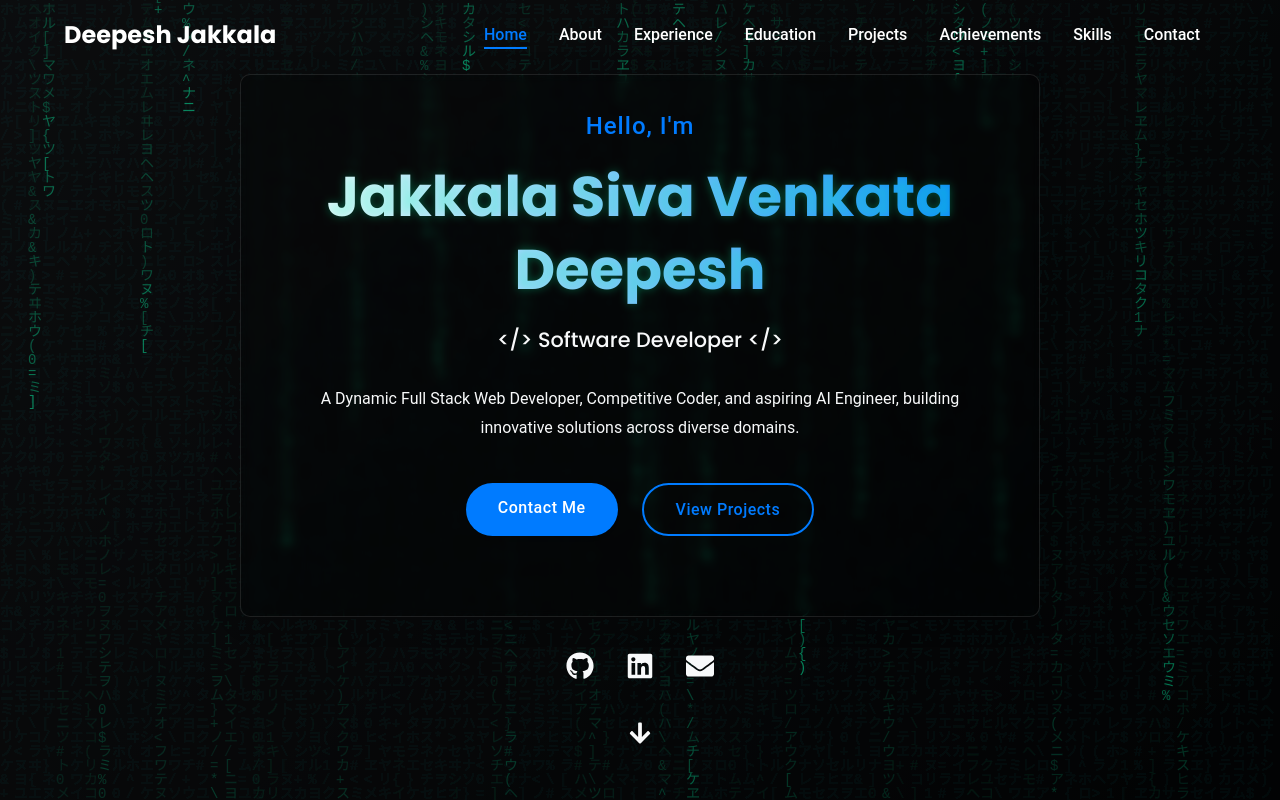
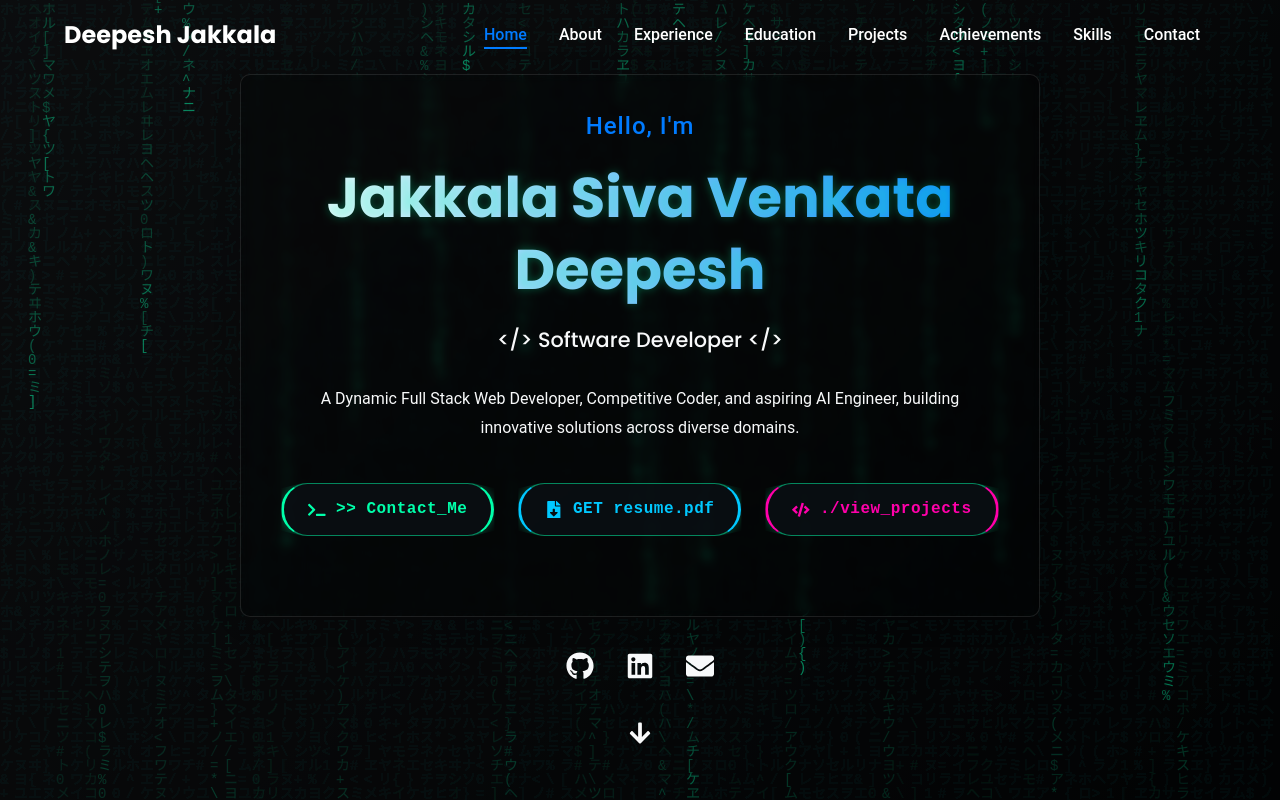
Before and after one commit to DeepeshDragoneel/Portfolio, a React (Create React App) app: page / in a window 1280 px wide. Shown: the top 800 px of the page. Built offline with nearby package versions, Linux system fonts and the light colour scheme; no server answers.

Commit message:
Remade Home section to cyberpunk design

```diff
--- a/src/components/Hero/hero.jsx
+++ b/src/components/Hero/hero.jsx
@@ -1,6 +1,17 @@
 import React, { useEffect, useRef } from "react";
 import { Link } from "react-scroll";
-import { FaGithub, FaLinkedin, FaEnvelope, FaArrowDown } from "react-icons/fa";
+import {
+    FaGithub,
+    FaLinkedin,
+    FaEnvelope,
+    FaArrowDown,
+    FaFileDownload,
+    FaEnvelopeOpen,
+    FaLaptopCode,
+    FaTerminal,
+    FaCode,
+} from "react-icons/fa";
+import resumePDF from "../../assets/Jakkala_Siva_Venkata_Deepesh.pdf";
 import "./hero.scss";
 
 const Hero = () => {
@@ -119,19 +130,28 @@ const Hero = () => {
                             smooth={true}
                             offset={-70}
                             duration={500}
-                            className="btn"
+                            className="btn btn--contact"
                         >
-                            Contact Me
+                            <FaTerminal className="btn-icon" /> {">>"}{" "}
+                            Contact_Me
                         </Link>
+                        <a
+                            href={resumePDF}
+                            download="Jakkala_Siva_Venkata_Deepesh_Resume.pdf"
+                            className="btn btn--resume"
+                        >
+                            <FaFileDownload className="btn-icon" /> GET
+                            resume.pdf
+                        </a>
                         <Link
                             to="projects"
                             spy={true}
                             smooth={true}
                             offset={-70}
                             duration={500}
-                            className="btn btn--outline"
+                            className="btn btn--projects"
                         >
-                            View Projects
+                            <FaCode className="btn-icon" /> ./view_projects
                         </Link>
                     </div>
                 </div>
--- a/src/components/Hero/hero.scss
+++ b/src/components/Hero/hero.scss
@@ -116,9 +116,165 @@
         gap: 1.5rem;
         margin-bottom: 3rem;
         justify-content: center;
+        flex-wrap: wrap;
+
         .btn {
+            display: flex;
+            align-items: center;
+            justify-content: center;
+            min-width: 180px;
+            padding: 0.8rem 1.5rem;
+            font-family: 'Courier New', monospace;
+            font-weight: 600;
+            letter-spacing: 0.5px;
+            transition: all 0.25s ease;
+            position: relative;
+            overflow: hidden;
+            border: 1px solid rgba(0, 255, 170, 0.5);
+            background: rgba(10, 15, 20, 0.8);
+            box-shadow: 0 0 10px rgba(0, 255, 170, 0.3);
+            clip-path: polygon(
+                0 10%, 10% 0,
+                90% 0, 100% 10%,
+                100% 90%, 90% 100%,
+                10% 100%, 0 90%
+            );
+
+            &::before {
+                content: '';
+                position: absolute;
+                top: 0;
+                left: -100%;
+                width: 100%;
+                height: 100%;
+                background: linear-gradient(90deg,
+                    transparent,
+                    rgba(0, 255, 170, 0.2),
+                    transparent
+                );
+                transition: all 0.5s ease;
+            }
+
+            &::after {
+                content: '';
+                position: absolute;
+                top: 0;
+                left: 0;
+                width: 100%;
+                height: 100%;
+                background: linear-gradient(0deg,
+                    rgba(0, 255, 170, 0),
+                    rgba(0, 255, 170, 0.1) 75%,
+                    rgba(255, 255, 255, 0.2) 100%
+                );
+                opacity: 0;
+                transition: opacity 0.5s ease;
+            }
+
+            .btn-icon {
+                margin-right: 10px;
+                font-size: 1.1rem;
+                transition: all 0.3s ease;
+                text-shadow: 0 0 5px rgba(0, 255, 170, 0.5);
+            }
+
             &:hover {
-                color: #ffffff;
+                background: rgba(15, 20, 25, 0.9);
+                border-color: rgba(0, 255, 170, 0.8);
+                box-shadow:
+                    0 0 10px rgba(0, 255, 170, 0.5),
+                    0 0 20px rgba(0, 255, 170, 0.2);
+                transform: translateY(-2px);
+
+                &::before {
+                    left: 100%;
+                }
+
+                &::after {
+                    opacity: 1;
+                }
+
+                .btn-icon {
+                    transform: rotate(-10deg) scale(1.2);
+                    text-shadow: 0 0 10px rgba(0, 255, 170, 0.8);
+                }
+            }
+
+            &::before, &::after {
+                z-index: -1;
+            }
+        }
+
+        .btn--contact {
+            color: #00ffaa;
+            border-left: 3px solid #00ffaa;
+            border-right: 3px solid #00ffaa;
+
+            &::before {
+                background: linear-gradient(90deg,
+                    transparent,
+                    rgba(0, 255, 170, 0.4),
+                    transparent
+                );
+            }
+
+            &:hover {
+                color: white;
+                text-shadow: 0 0 5px rgba(0, 255, 170, 0.8);
+            }
+        }
+
+        .btn--resume {
+            color: #00c8ff;
+            border-left: 3px solid #00c8ff;
+            border-right: 3px solid #00c8ff;
+
+            &::before {
+                background: linear-gradient(90deg,
+                    transparent,
+                    rgba(0, 200, 255, 0.4),
+                    transparent
+                );
+            }
+
+            &:hover {
+                color: white;
+                border-color: rgba(0, 200, 255, 0.8);
+                box-shadow:
+                    0 0 10px rgba(0, 200, 255, 0.5),
+                    0 0 20px rgba(0, 200, 255, 0.2);
+                text-shadow: 0 0 5px rgba(0, 200, 255, 0.8);
+
+                .btn-icon {
+                    text-shadow: 0 0 10px rgba(0, 200, 255, 0.8);
+                }
+            }
+        }
+
+        .btn--projects {
+            color: #ff00aa;
+            border-left: 3px solid #ff00aa;
+            border-right: 3px solid #ff00aa;
+
+            &::before {
+                background: linear-gradient(90deg,
+                    transparent,
+                    rgba(255, 0, 170, 0.4),
+                    transparent
+                );
+            }
+
+            &:hover {
+                color: white;
+                border-color: rgba(255, 0, 170, 0.8);
+                box-shadow:
+                    0 0 10px rgba(255, 0, 170, 0.5),
+                    0 0 20px rgba(255, 0, 170, 0.2);
+                text-shadow: 0 0 5px rgba(255, 0, 170, 0.8);
+
+                .btn-icon {
+                    text-shadow: 0 0 10px rgba(255, 0, 170, 0.8);
+                }
             }
         }
 
@@ -128,7 +284,7 @@
             align-items: center;
 
             .btn {
-                width: 200px;
+                width: 220px;
                 text-align: center;
             }
         }
```
